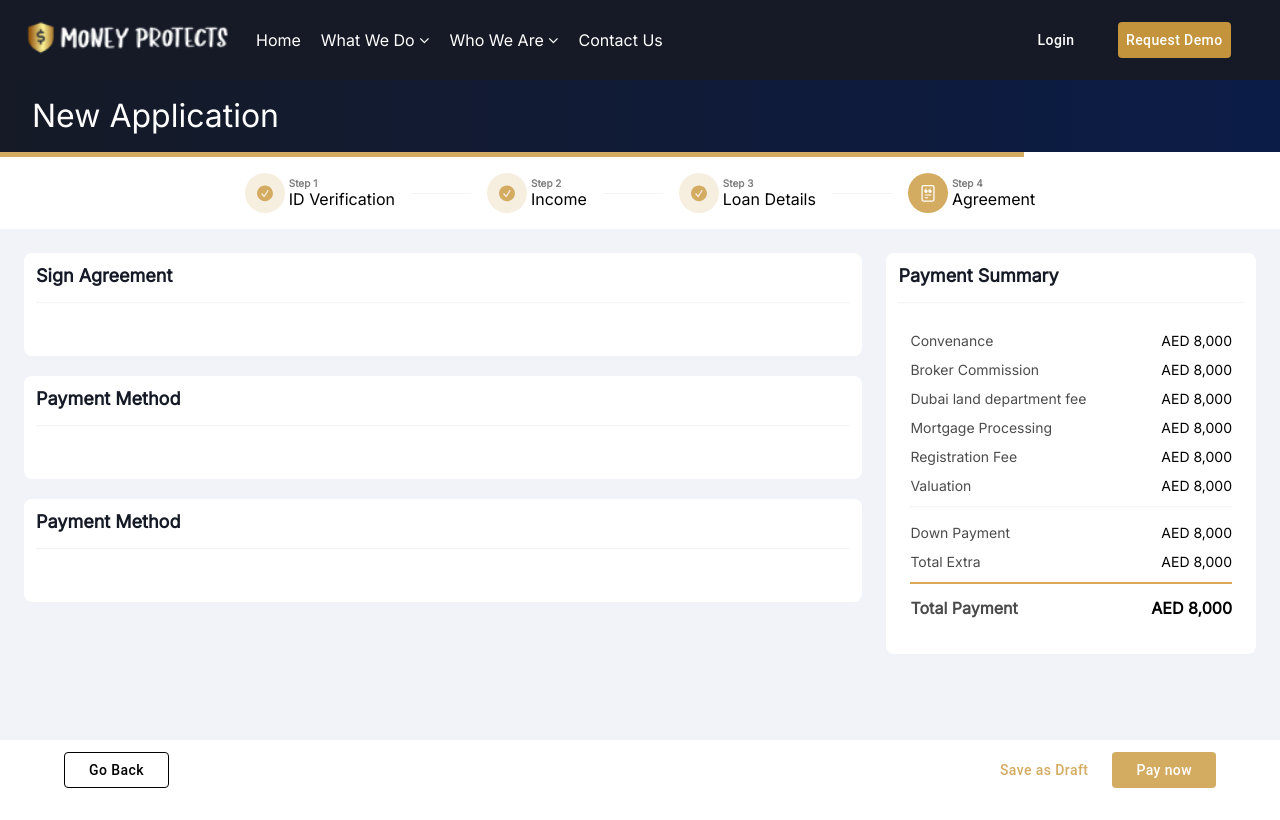
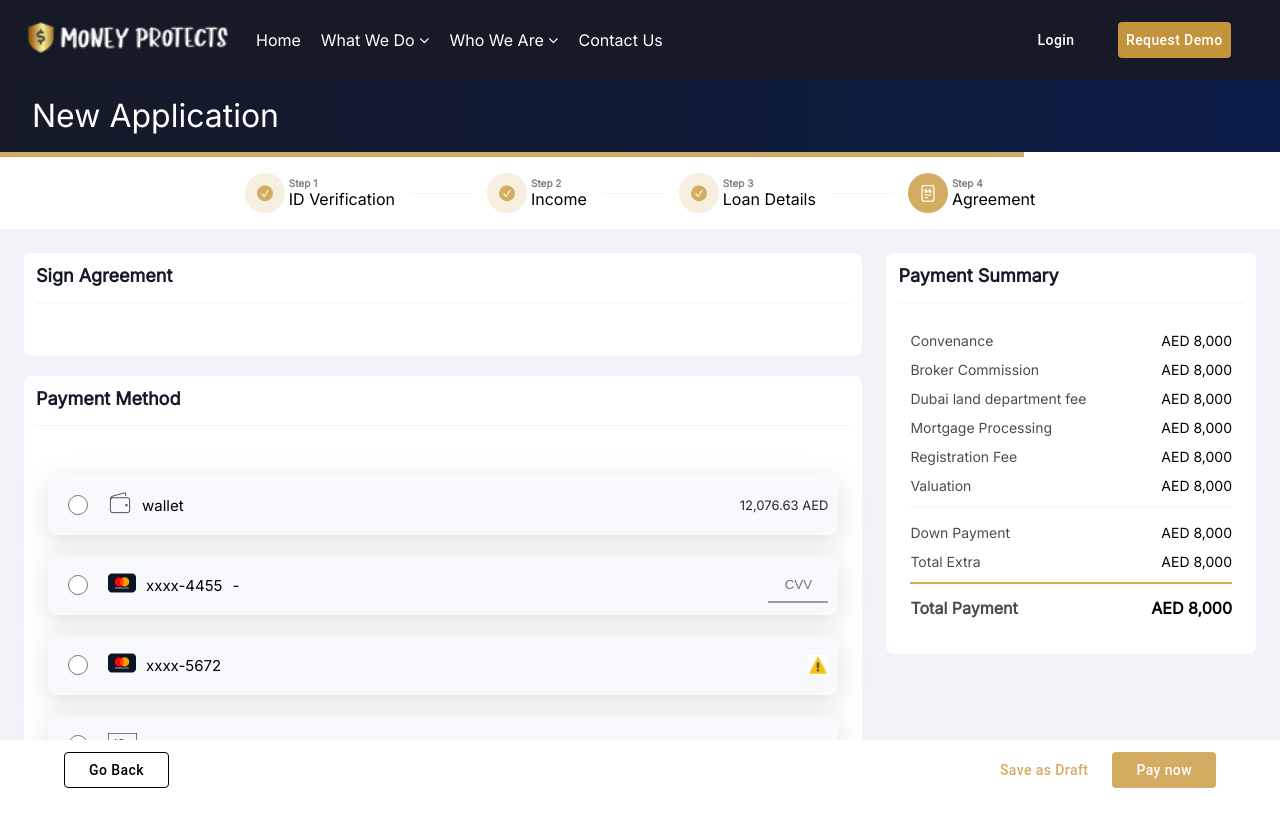
Before and after one commit to sreevishnu01/Money-protect, a React (Create React App) app: page /agreement in a window 1280 px wide. Built offline with nearby package versions, Linux system fonts and the light colour scheme.

Commit message:
payment method added

```diff
--- /dev/null
+++ b/src/pages/myapplication/agree/agree.css
@@ -0,0 +1,196 @@
+
+.payment_cont {
+
+    width: 100%;
+
+    /* padding: 30px 40px; */
+
+}
+
+.payment_sect {
+
+    display: flex;
+
+    justify-content: space-between;
+
+    /* background-color: transparent; */
+
+    border-radius: 8px;
+    background-color: #f1f3f980;
+    /* border: 2px solid #DBA955; */
+
+    padding: 10px;
+
+    margin: 20px 0px;
+
+    align-items: center;
+
+    transition: .2s;
+
+    box-shadow: rgba(100, 100, 111, 0.2) 0px 7px 29px 0px;
+
+}
+
+.wallet {
+
+    display: flex;
+
+    gap: 10px;
+
+    align-items: center;
+
+    width: 30%;
+
+}
+
+.wallet input {
+
+    width: 20px !important;
+
+    height: 20px;
+
+    margin: 10px !important;
+
+    display: inline-block;
+
+}
+
+.payment_sect > p {
+
+    font-size: 13px;
+
+    color: rgb(39, 39, 39);
+
+}
+
+/* .payment_sect .wallet > p {
+
+    border: 2px solid #DBA955;
+
+} */
+.payment_sect .wallet {
+
+    font-size: 15px;
+
+
+}
+
+.payment_sect:hover {
+
+    background-color: white;
+
+    border: 2px solid #DBA955;
+
+}
+
+.payment_sect > input {
+
+    width: 60px !important;
+
+    height: 35px;
+
+    border: none;
+
+    outline: none;
+
+    text-align: center;
+
+    /* background-color: transparent; */
+    background-color: #F8F9FC;
+
+    border-bottom: 2px solid rgb(158, 157, 157);
+
+}
+
+.payment_sect span {
+
+    width: 20px;
+
+    height: 20px;
+
+    background-color: white;
+
+}
+
+.payment_sect span img {
+
+    width: 100%;
+
+}
+
+.payment_sect_btn {
+
+    display: flex;
+
+    width: 100%;
+
+    flex-wrap: wrap;
+
+    justify-content: space-between;
+
+    padding: 0px 0px;
+
+}
+
+.payment_sect_btn .pay_sect button {
+
+    padding: 10px 10px;
+
+    width: 100%;
+
+    outline: none;
+
+    border: none;
+
+    border-radius: 5px;
+
+    background-color: #3a4250;
+
+    box-shadow: rgba(100, 100, 111, 0.2) 0px 7px 29px 0px, inset rgba(46, 46, 51, 0.2) 0px 7px 29px 0px;
+
+}
+
+.payment_sect_btn .pay_sect button a {
+
+    color: white;
+
+    font-weight: bold;
+
+    text-decoration: none;
+
+}
+
+.payment_sect_btn .pay_sect .clr_btns {
+
+    background-color: #D2C4A6;
+
+}
+
+/* css responsive */
+
+@media only screen and (max-width:1024px){
+
+
+    .payment_cont {
+
+        width: 50%;
+
+    }
+
+}
+
+@media only screen and (max-width:768px){
+    .payment_cont {
+
+        width: 100%;
+
+    }
+}
+@media only screen and (max-width:480px){
+    .payment_cont {
+
+        width: 100%;
+
+    }
+
+}
--- a/src/pages/myapplication/agree/agree.jsx
+++ b/src/pages/myapplication/agree/agree.jsx
@@ -1,9 +1,15 @@
+import './agree.css';
 import { useNavigate } from "react-router-dom";
 import { useState } from "react";
 import FormScafold from "../../../components/form_scafold/form_scafold";
 import FormSection from "../../../components/form_section/form_section";
 import classes from "./agree.module.css";
 import DocumentViewer from "../../../components/document_veiwer/document_veiwer";
+import wallet from '../../images/wallet.png';
+import card from '../../images/card-icons.png';
+import Status from '../../images/Status icon.png'
+import applepay from '../../images/ApplePay.png'
+import check from '../../images/checks.png'
 
 const summeryData = [
     {
@@ -70,9 +76,72 @@ export default function Agreement() {
                             <DocumentViewer />
                         </FormSection>
                         <br />
-                        <FormSection title="Payment Method"></FormSection>
+                        <FormSection title="Payment Method">
+                        <div class="payment_cont">
+<div class="payment_sect">
+
+    <div class="wallet">
+
+        <input type="radio" name="pay_radio"/>
+
+        <div><img src={wallet} alt=""/></div>
+
+        <p>wallet</p>
+
+    </div>
+
+    <p>12,076.63 AED</p>
+
+</div>
+
+<div class="payment_sect">
+
+    <div class="wallet">
+
+        <input type="radio" name="pay_radio"/>
+
+        <div><img src={card} alt=""/></div>
+
+        <p>xxxx-4455</p>-
+
+    </div>
+
+    <input type="text" placeholder="CVV"/>
+
+</div>
+
+<div class="payment_sect">
+
+    <div class="wallet">
+
+        <input type="radio" name="pay_radio"/>
+
+        <div><img src={card} alt=""/></div>
+
+        <p>xxxx-5672</p>
+
+    </div>
+
+    <span><img src={Status} alt=""/></span>
+
+</div>
+
+<div class="payment_sect">
+
+    <div class="wallet">
+
+        <input type="radio" name="pay_radio"/>
+
+        <div><img src={applepay} alt=""/></div>
+
+        <p>Apple Pay</p>
+
+    </div>
+</div>
+</div>
+                        </FormSection>
                         <br />
-                        <FormSection title="Payment Method"></FormSection>
+
                     </div>
                     <div style={{ minWidth: "30%" }}>
                         <FormSection title="Payment Summary">
```
